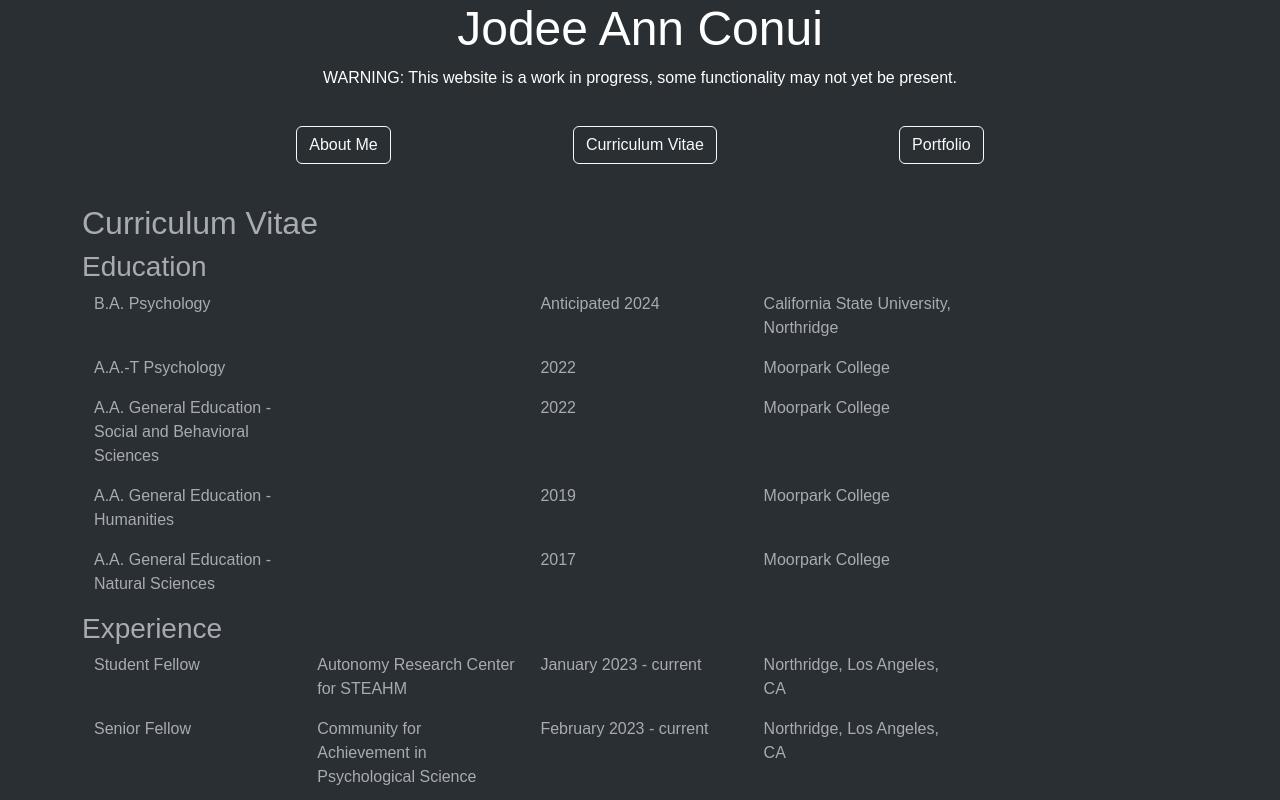
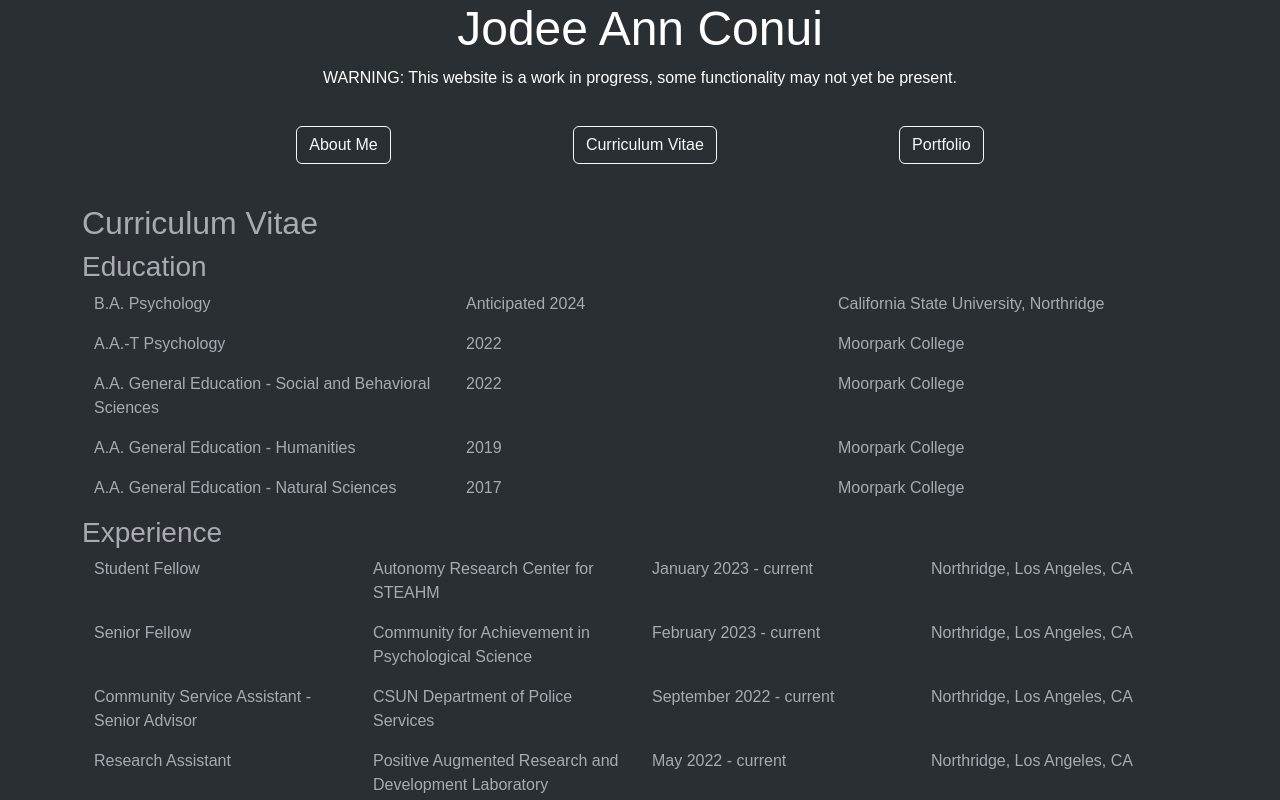
Before and after one commit to Azurene/portfolio, a React (Create React App) app: page /portfolio/cv in a window 1280 px wide. Shown: the top 800 px of the page. Built offline with nearby package versions, Linux system fonts and the light colour scheme.

Commit message:
conditional rendering of information component

```diff
--- a/src/components/Information/index.js
+++ b/src/components/Information/index.js
@@ -2,14 +2,15 @@
 
 const Information = (props) => {
 
+
   return (
     <article className='container'>
-      <div className='row'>
-        <p className='col'>{props.title}</p>
-        <p className='col'>{props.company}</p>
-        <p className='col'>{props.time}</p>
-        <p className='col'>{props.location}</p>
-        <p className='col'>{props.description}</p>
+       <div className='row'>
+        {props.title && <p className='col'>{props.title}</p>}
+        {props.company && <p className='col'>{props.company}</p>}
+        {props.title && <p className='col'>{props.time}</p>}
+        {props.location && <p className='col'>{props.location}</p>}
+        {props.description && <p className='col'>{props.description}</p>}
       </div>
     </article>
   )
--- a/src/utils/skill.js
+++ b/src/utils/skill.js
@@ -1,11 +1,11 @@
 const skill = [
   {
     skillName: "Programming Languages",
-    description: "HTML, CSS, JavaScript"
+    time: "HTML, CSS, JavaScript"
   },
   {
     skillName: "Full Stack Web Developer Bootcamp",
-    time: "Awarded August 2022"
+    time: "Awarded August 2022",
   },
   {
     skillName: "Human Subjects Research Basic Course",
```
